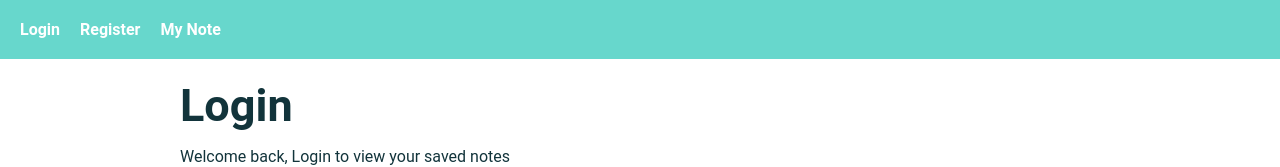
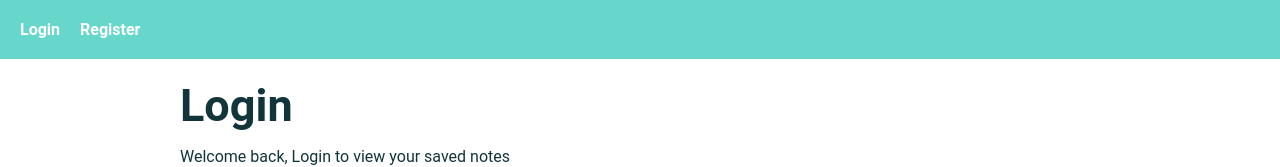
Before and after one commit to lorlahdey/women-techster-swd-weekly, a React (Create React App) app: page / in a window 1280 px wide. Shown: the top 167 px of the page. Built offline with nearby package versions, Linux system fonts and the light colour scheme.

Commit message:
menu navigation

```diff
--- a/src/components/navbar.jsx
+++ b/src/components/navbar.jsx
@@ -1,16 +1,34 @@
 import { Link } from 'react-router-dom';
+import { useState } from 'react'
 
 function Navbar() {
-
+    const [login, setlogin] = useState("")
 
 	return (
-		<nav className='navbar'>
-            <Link className='link' to='/login'>Login </Link>
-            <Link className='link' to='/register'>Register</Link>
-            <Link className='link' to='/my-note'>My Note</Link>
+		// <nav className='navbar'>
+        //     <Link className='link' to='/login'>Login </Link>
+        //     <Link className='link' to='/register'>Register</Link>
+        //     <Link className='link' to='/my-note'>My Note</Link>
 
+		// </nav>
+
+        //working with specific menu for each page on the nav bar
+        <nav className='navbar'>
+			{login ? (
+				<>
+					<Link className='link' to='/my-note'>My List</Link>
+					<br />
+					<span>Logout</span>
+				</>
+			) : (
+				<>
+					<Link className='link' to='/login'>Login</Link>
+					<br />
+					<Link className='link' to='/register'>Register</Link>
+					<br />
+				</>
+			)}
 		</nav>
-
 	);
 }
 
```
